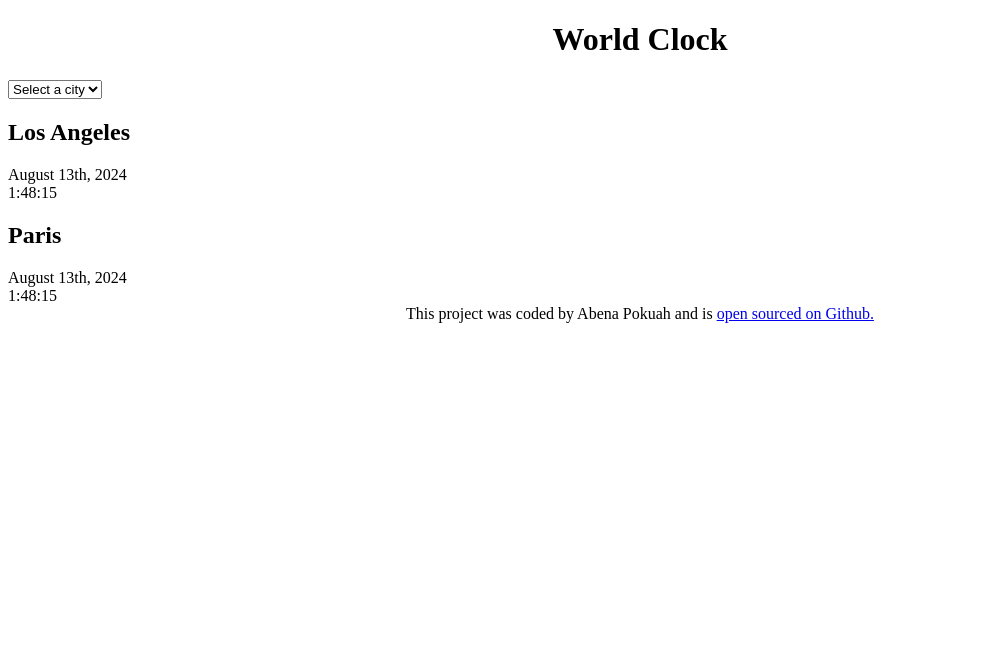
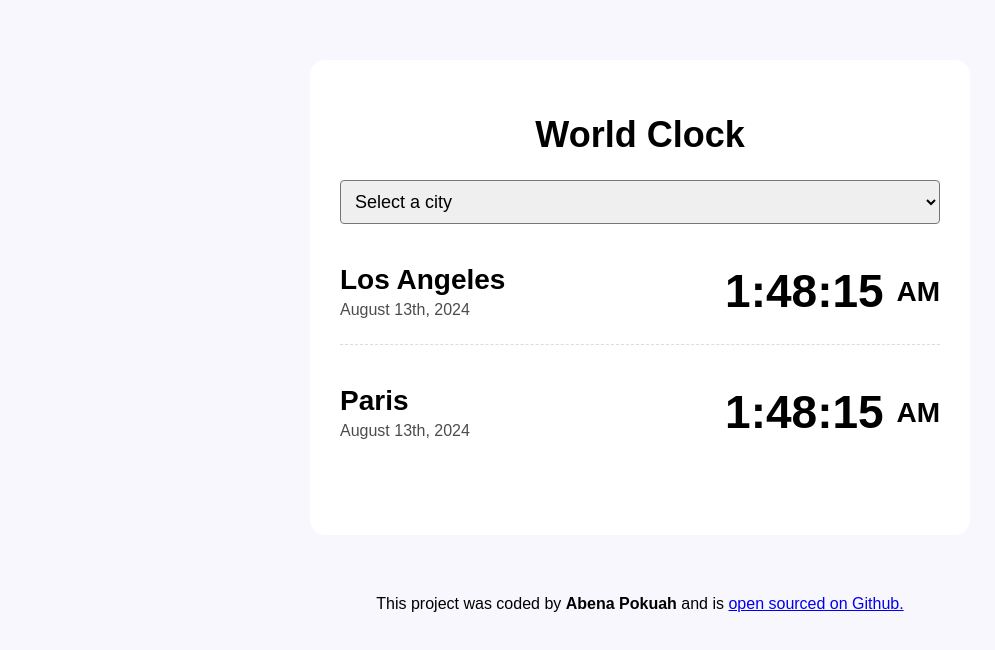
Before and after one commit to Pokuah-Menson1/World-clock, a plain HTML site: page index.html in a window 1280 px wide. Shown: the whole page, without its empty margins (0-995 px from the left). Drawn offline with nearby package versions, Linux system fonts and the light colour scheme.

Commit message:
styled the html with css

```diff
--- a/css/style.css
+++ b/css/style.css
@@ -1,6 +1,60 @@
 h1 {
   text-align: center;
+  font-family: sans-serif;
+  font-size: 36px;
 }
 footer {
   text-align: center;
 }
+.container {
+  max-width: 600px;
+  margin: 60px auto;
+  background: white;
+  padding: 30px;
+  box-shadow: 0 7px 29px 0px rgba(100 100 111 0.2);
+  border-radius: 15px;
+}
+
+select {
+  display: block;
+  width: 100%;
+  border-radius: 4px;
+  padding: 10px;
+  font-size: 18px;
+}
+
+body {
+  background-color: #f9f7fe;
+  font-family: sans-serif;
+}
+
+.city {
+  display: flex;
+  justify-content: space-between;
+  margin: 40px 0;
+  border-bottom: 1px dashed gainsboro;
+  padding-bottom: 25px;
+}
+
+.time {
+  font-size: 46px;
+
+  font-weight: bold;
+}
+
+.time small {
+  font-size: 28px;
+  vertical-align: 6px;
+}
+h2 {
+  margin: 0 0 5px;
+  font-size: 28px;
+}
+
+.date {
+  opacity: 0.7;
+}
+
+.city:last-child {
+  border: none;
+}
--- a/index.html
+++ b/index.html
@@ -20,20 +20,24 @@
       </select>
 
       <div class="city">
-        <h2>Los Angeles</h2>
-        <div class="date">August 13th, 2024</div>
-        <div class="time">1:48:15</div>
+        <div class="city-date">
+          <h2>Los Angeles</h2>
+          <div class="date">August 13th, 2024</div>
+        </div>
+        <div class="time">1:48:15 <small>AM</small></div>
       </div>
 
       <div class="city">
-        <h2>Paris</h2>
-        <div class="date">August 13th, 2024</div>
-        <div class="time">1:48:15</div>
+        <div class="city-date">
+          <h2>Paris</h2>
+          <div class="date">August 13th, 2024</div>
+        </div>
+        <div class="time">1:48:15 <small>AM</small></div>
       </div>
     </div>
 
     <footer>
-      This project was coded by Abena Pokuah and is
+      This project was coded by <strong>Abena Pokuah</strong> and is
       <a href="#" target="_blank"> open sourced on Github.</a>
     </footer>
 
```
